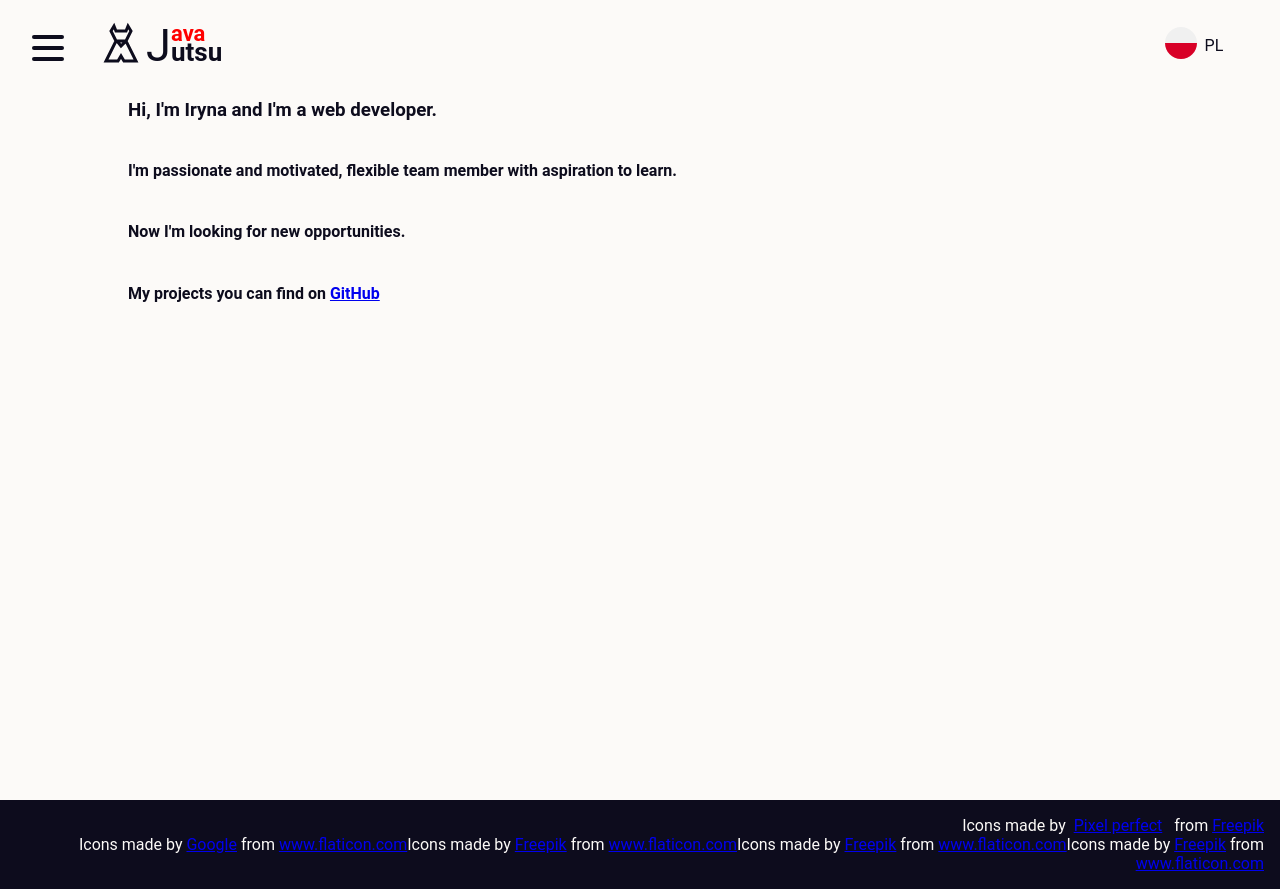
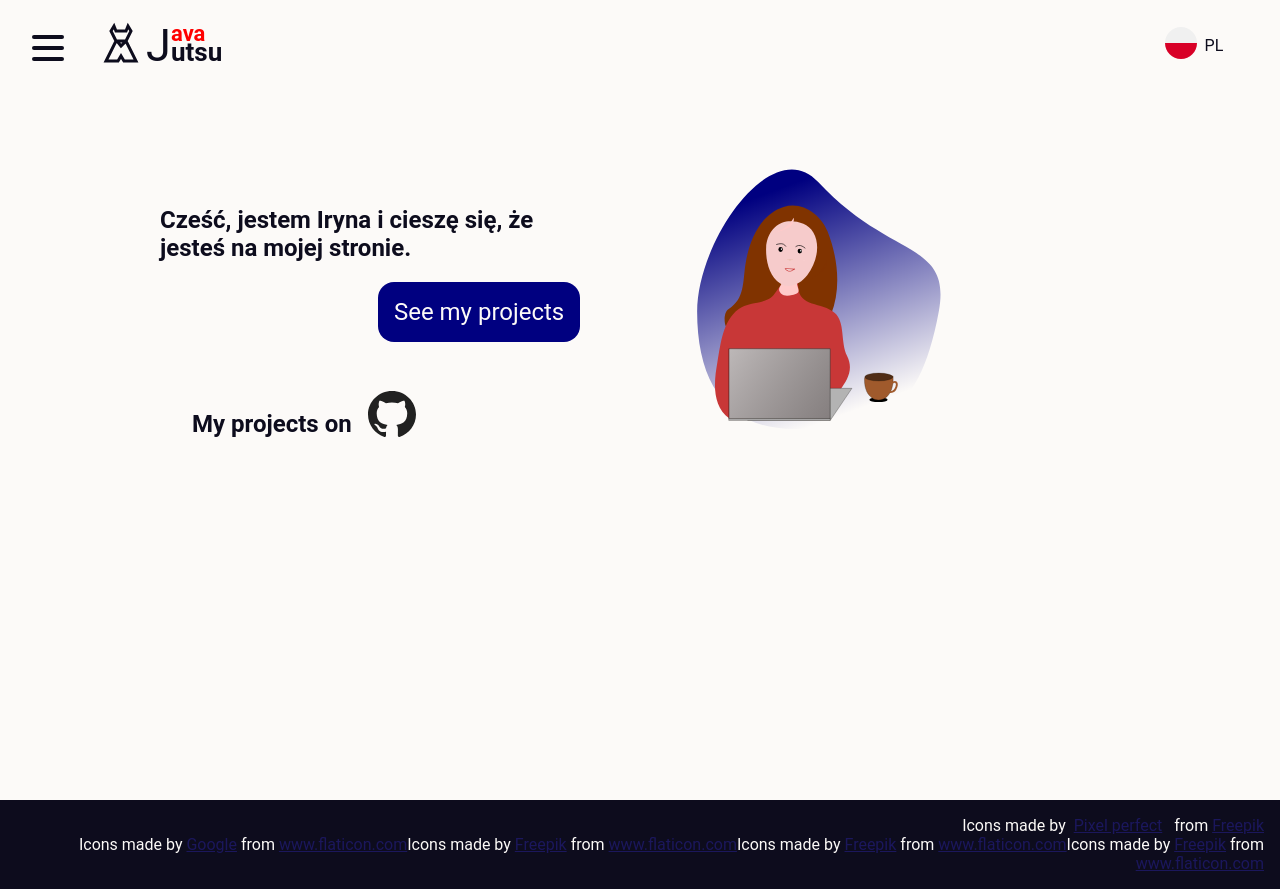
Before and after one commit to irynapohrebniuk/javajutsu, a React (Create React App) app: page / in a window 1280 px wide. Built offline with nearby package versions, Linux system fonts and the light colour scheme.

Commit message:
Add language versions to About page, redesign About page"

```diff
--- /dev/null
+++ b/src/components/button.js
@@ -0,0 +1,25 @@
+import React from 'react'
+import styled from 'styled-components'
+
+const StyledButton = styled.div`
+    text-align: center;
+    background-color: ${({theme}) => theme.primaryButton};
+    color: ${({theme}) => theme.primaryLight};
+    padding: 1rem;
+    border-radius: 1rem;
+    box-shadow: none;
+    float: right;
+    font-size: 1.5rem;
+    font-weight: 400;
+    :hover {
+        cursor: pointer;
+    }
+`
+
+const Button = ({children}) => {
+    return (
+        <StyledButton>{children}</StyledButton>
+    )
+}
+
+export default Button
--- a/src/db.js
+++ b/src/db.js
@@ -160,4 +160,22 @@ const subMenuItems = {
  "ru": ['Все', 'React', 'Angular', 'Vanilla JS']
 }
 
-export { projects, menuItems, subMenuItems }
+const about = {
+  "en": {
+    "about_body": "Hi, I'm Iryna and I'm glad to see you on my page.",
+    "about_footer": "My projects on",
+    "about_button": "See my projects"
+  },
+  "pl": {
+    "about_body": "Cześć, jestem Iryna i cieszę się, że jesteś na mojej stronie.",
+    "about_footer": "Moje projekty są na",
+    "about_button": "Obejrzeć projekty"
+  },
+  "ru": {
+    "about_body": "Привет, я Ирина и рада видеть Вас на моей страничке.",
+    "about_footer": "Мои проекты на",
+    "about_button": "Cмотреть проекты"
+  }
+}
+
+export { projects, menuItems, subMenuItems, about }
--- a/src/pages/about.js
+++ b/src/pages/about.js
@@ -1,13 +1,45 @@
-import React from 'react'
+import React, { useContext } from 'react'
 import StyledSection from '../styledComponents/section.styled'
+import Girl from '../img/svg-components/girl-laptop.svg'
+import StyledResponsiveImg from '../styledComponents/responsiveImg.styled'
+import styled from 'styled-components'
+import Button from '../components/button'
+import { Link } from 'react-router-dom'
+import GithubIcon from '../components/githubIcon'
+import { about } from '../db'
+import { LanguageContext } from '../hooks'
 
-const About = ({ open }) => (
-  <StyledSection direction="column" top="4rem" open={open}>
-    <h3>Hi, I'm Iryna and I'm a web developer.</h3>
-    <h4>I'm passionate and motivated, flexible team member with aspiration to learn.</h4>
-    <h4>Now I'm looking for new opportunities.</h4>
-    <h4>My projects you can find on  <a href='https://github.com/irynapohrebniuk'>GitHub</a></h4>
-  </StyledSection>
-)
+const CenterDiv = styled.div`
+  width: 100%;
+  text-align: center;
+  margin-bottom: 2rem;
+`
+
+const Div = styled.div`
+  margin-left: 1rem;
+`
+
+const About = ({ open }) => {
+
+  const {language, } = useContext(LanguageContext)
+
+  return (
+    <StyledSection direction="row" alignItems="center" open={open} justifyContent="center" top="4rem">
+      <StyledSection direction="column">
+        <h2>{about[language].about_body}</h2>
+        <CenterDiv>
+          <Link to='/projects'><Button>See my projects</Button></Link>
+        </CenterDiv>
+        <StyledSection direction="row">
+          <h2>My projects on </h2>
+          <Div><a href='https://github.com/irynapohrebniuk'><GithubIcon height='48' width='48' /></a></Div>
+        </StyledSection>
+      </StyledSection>
+      <StyledSection>
+        <StyledResponsiveImg src={Girl} alt="Girl-illustration" width="50%" />
+      </StyledSection>
+    </StyledSection>
+  )
+}
 
 export default About
--- a/src/styledComponents/global.js
+++ b/src/styledComponents/global.js
@@ -47,4 +47,11 @@ export const GlobalStyles = createGlobalStyle`
   .active {
     opacity: 1;
   }
+
+  a {
+    color: #1b175c;
+    :hover {
+      color: #1b175c;
+    }
+  }
 `
--- a/src/styledComponents/responsiveImg.styled.js
+++ b/src/styledComponents/responsiveImg.styled.js
@@ -1,7 +1,7 @@
 import styled from 'styled-components'
 
 const StyledResponsiveImg = styled.img`
-  width: 100%;
+  width: ${(props) => (props.width)? props.width : '100%'};
   height: auto;
   margin: 2rem;
 `
--- a/src/styledComponents/section.styled.js
+++ b/src/styledComponents/section.styled.js
@@ -2,11 +2,10 @@ import styled from 'styled-components'
 
 const StyledSection = styled.section`
     display: flex;
-    flex-direction: column;
+    flex-direction: ${(props) => (props.direction) ? props.direction : "row"};
     margin-top: ${(props) => (props.top) ? props.top : "0"};
     justify-content: ${(props) => (props.justifyContent) ? props.justifyContent : "flex-start"};
     padding: 1rem 2rem;
-    min-height: 90vh;
     align-items: ${(props) => (props.alignItems) ? props.alignItems : "flex-start"};;
     @media (max-width: ${({ theme }) => theme.mobile}) {
       flex-basis: 100%;
--- a/src/styledComponents/theme.js
+++ b/src/styledComponents/theme.js
@@ -2,6 +2,7 @@
 export const theme = {
     primaryDark: '#0D0C1D',
     primaryLight: '#fcfaf8',
-    primaryHover: '#343078',
+    primaryHover: '#1b175c',
+    primaryButton: '#000080',
     mobile: '578px'
   }
```
Also changed, not shown: src/img/svg-components/girl-laptop.svg (added).
